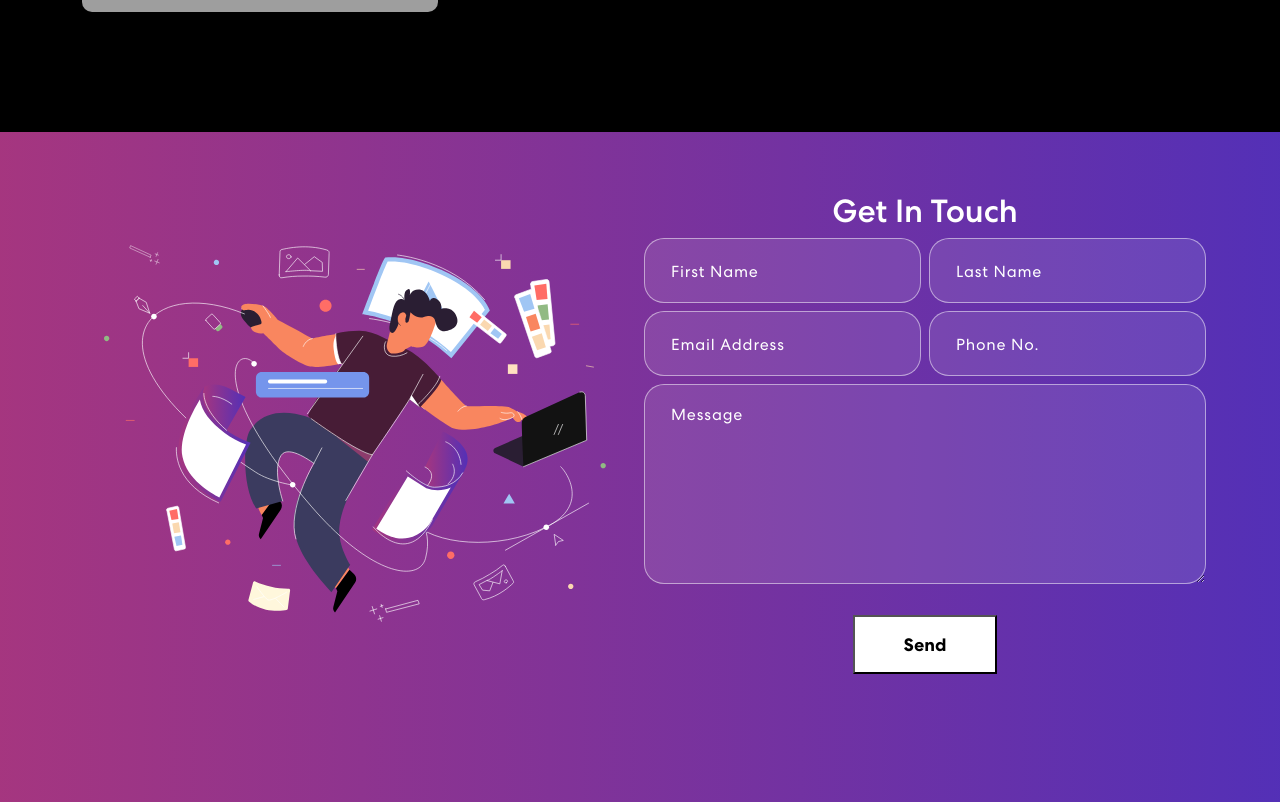
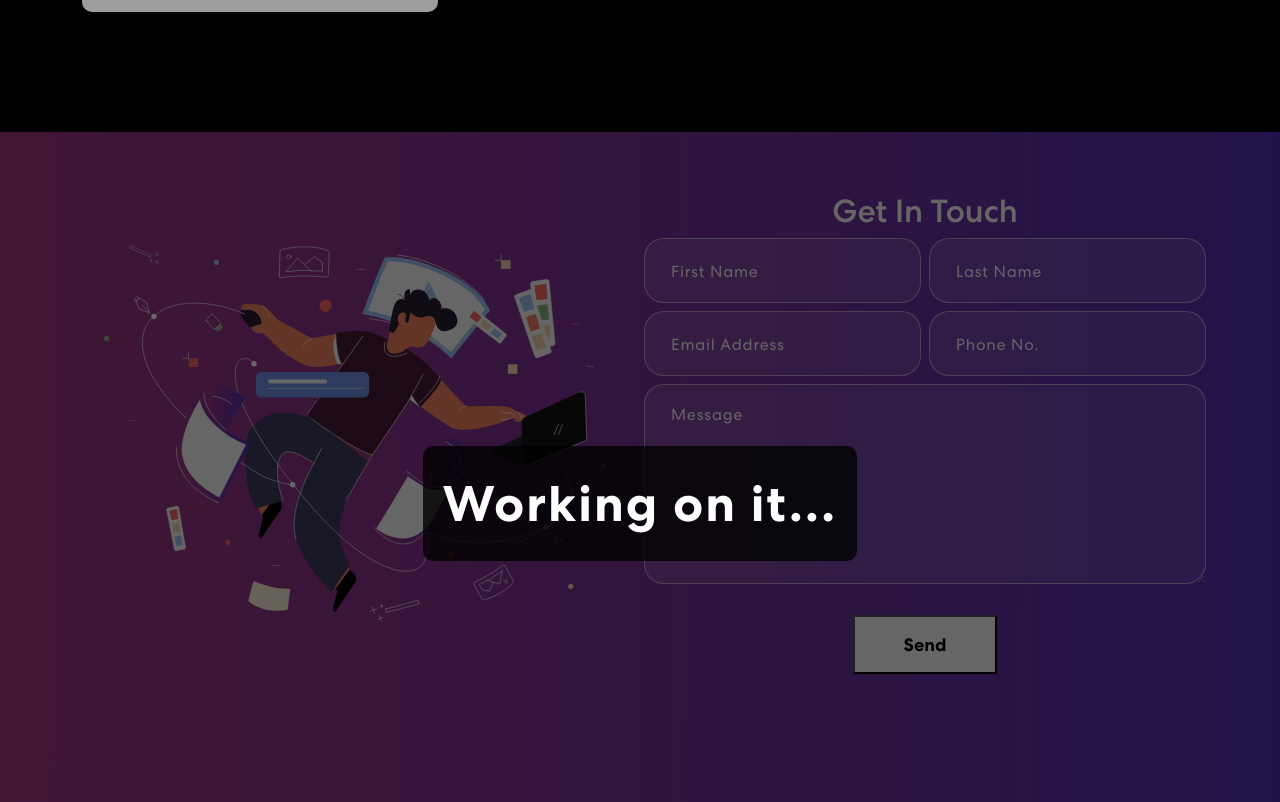
Before and after one commit to cepex1/personal-portfolio, a React (Create React App) app: page / in a window 1280 px wide. Shown: the part 2258-3060 px from the top of the page. Built offline with nearby package versions, Linux system fonts and the light colour scheme; no server answers; grey boxes are pictures that could not be loaded.

Commit message:
update 2.0 no email

```diff
--- a/src/App.css
+++ b/src/App.css
@@ -530,6 +530,7 @@ nav.navbar .navbar-toggler[aria-expanded="true"] .navbar-toggler-icon {
 .contact {
   background: linear-gradient(90.21deg, #aa367c -5.91%, #4a2fbd 111.58%);
   padding: 60px 0 200px;
+  position: relative; /* Necesario para el overlay dentro de esta sección */
 }
 .contact img {
   width: 92%;
@@ -596,6 +597,44 @@ nav.navbar .navbar-toggler[aria-expanded="true"] .navbar-toggler-icon {
 .contact form button:hover::before {
   width: 100%;
 }
+
+/*********** Working on it Overlay (solo en la sección Contact) ***********/
+.working-on-it-overlay {
+  position: absolute; /* Posición absoluta dentro de .contact */
+  top: 0;
+  left: 0;
+  width: 100%; /* Ocupa todo el ancho de la sección */
+  height: 100%; /* Ocupa toda la altura de la sección */
+  background-color: rgba(0, 0, 0, 0.6); /* Fondo semitransparente negro */
+  display: flex; /* Usa flexbox para centrar el contenido */
+  justify-content: center; /* Centra horizontalmente */
+  align-items: center; /* Centra verticalmente */
+  z-index: 999; /* Asegura que el mensaje esté por encima de otros elementos dentro de la sección */
+}
+
+/*********** Mensaje de "Working on it..." ***********/
+.working-on-it-message {
+  font-size: 50px; /* Tamaño grande del texto */
+  font-weight: bold; /* Negrita */
+  color: white; /* Texto blanco */
+  text-align: center; /* Alinea el texto al centro */
+  letter-spacing: 2px; /* Espaciado entre las letras */
+  padding: 20px; /* Relleno alrededor del texto */
+  background-color: rgba(0, 0, 0, 0.8); /* Fondo opaco para el mensaje */
+  border-radius: 10px; /* Bordes redondeados */
+  animation: fadeIn 1s ease-in-out; /* Animación para que el mensaje aparezca suavemente */
+}
+
+/* Animación para que el mensaje "Working on it" aparezca de forma suave */
+@keyframes fadeIn {
+  0% {
+    opacity: 0;
+  }
+  100% {
+    opacity: 1;
+  }
+}
+
 
 /************ Variables ************/
 :root {
--- a/src/components/Contact.js
+++ b/src/components/Contact.js
@@ -1,6 +1,3 @@
-// The Contact component allows users to fill out a form with their contact details. It includes fields for first name, last name, email address, and phone number. The component uses Bootstrap for styling and layout. The form details are managed using React's useState hook, allowing for dynamic updates as the user types in the input fields. The contact image is imported from assets and displayed alongside the form.
-
-
 import { useState } from "react";
 import { Row, Col, Container } from "react-bootstrap";
 import contactImg from "../assets/img/contact-img.svg";
@@ -17,6 +14,7 @@ const useContactForm = () => {
   const [formDetails, setFormDetails] = useState(initialDetails);
   const [buttonText, setButtonText] = useState("Send");
   const [status, setStatus] = useState({});
+  const [isFunctional, setIsFunctional] = useState(false); // Estado para controlar si el formulario funciona o no
 
   const onFormUpdate = (field, value) => {
     setFormDetails(prev => ({
@@ -44,7 +42,6 @@ const useContactForm = () => {
       setButtonText("Send");
       setFormDetails(initialDetails);
 
-      // Cambia aquí la condición según la respuesta del servidor
       if (result.status === "Message Sent") {
         setStatus({ success: true, message: "Message sent successfully!" });
       } else {
@@ -56,9 +53,7 @@ const useContactForm = () => {
     }
   };
 
-
-
-  return { formDetails, buttonText, status, onFormUpdate, handleSubmit };
+  return { formDetails, buttonText, status, isFunctional, onFormUpdate, handleSubmit, setIsFunctional };
 };
 
 const ContactFormInput = ({ type, value, placeholder, onChange, className }) => (
@@ -72,10 +67,19 @@ const ContactFormInput = ({ type, value, placeholder, onChange, className }) =>
 );
 
 export const Contact = () => {
-  const { formDetails, buttonText, status, onFormUpdate, handleSubmit } = useContactForm();
+  const { formDetails, buttonText, status, isFunctional, onFormUpdate, handleSubmit, setIsFunctional } = useContactForm();
 
   return (
     <section className="contact" id="connect">
+      {/* Mostrar mensaje si el formulario no es funcional */}
+      {!isFunctional && (
+        <div className="working-on-it-overlay">
+          <div className="working-on-it-message">
+            Working on it...
+          </div>
+        </div>
+      )}
+
       <Container>
         <Row className="align-items-center">
           <Col md={6}>
```
